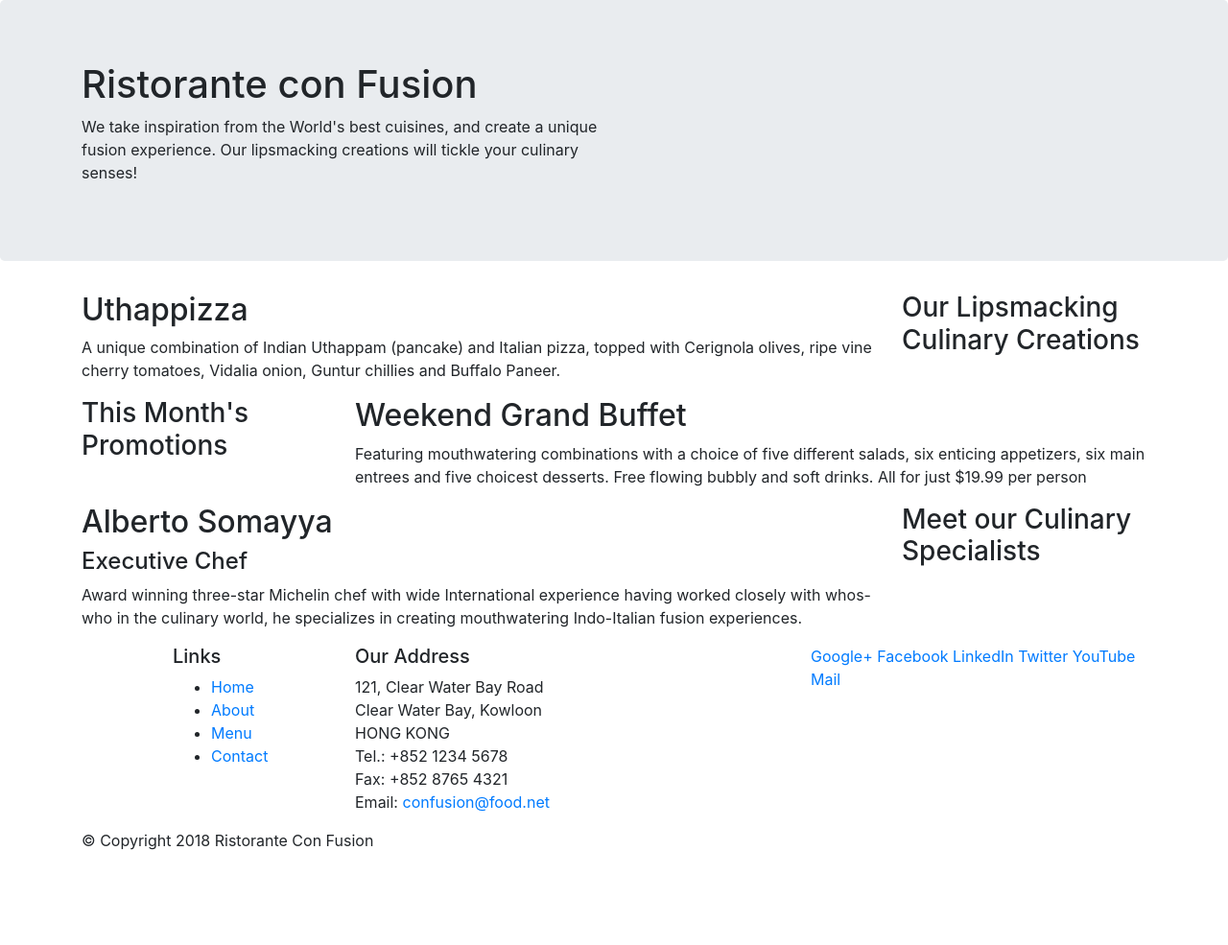
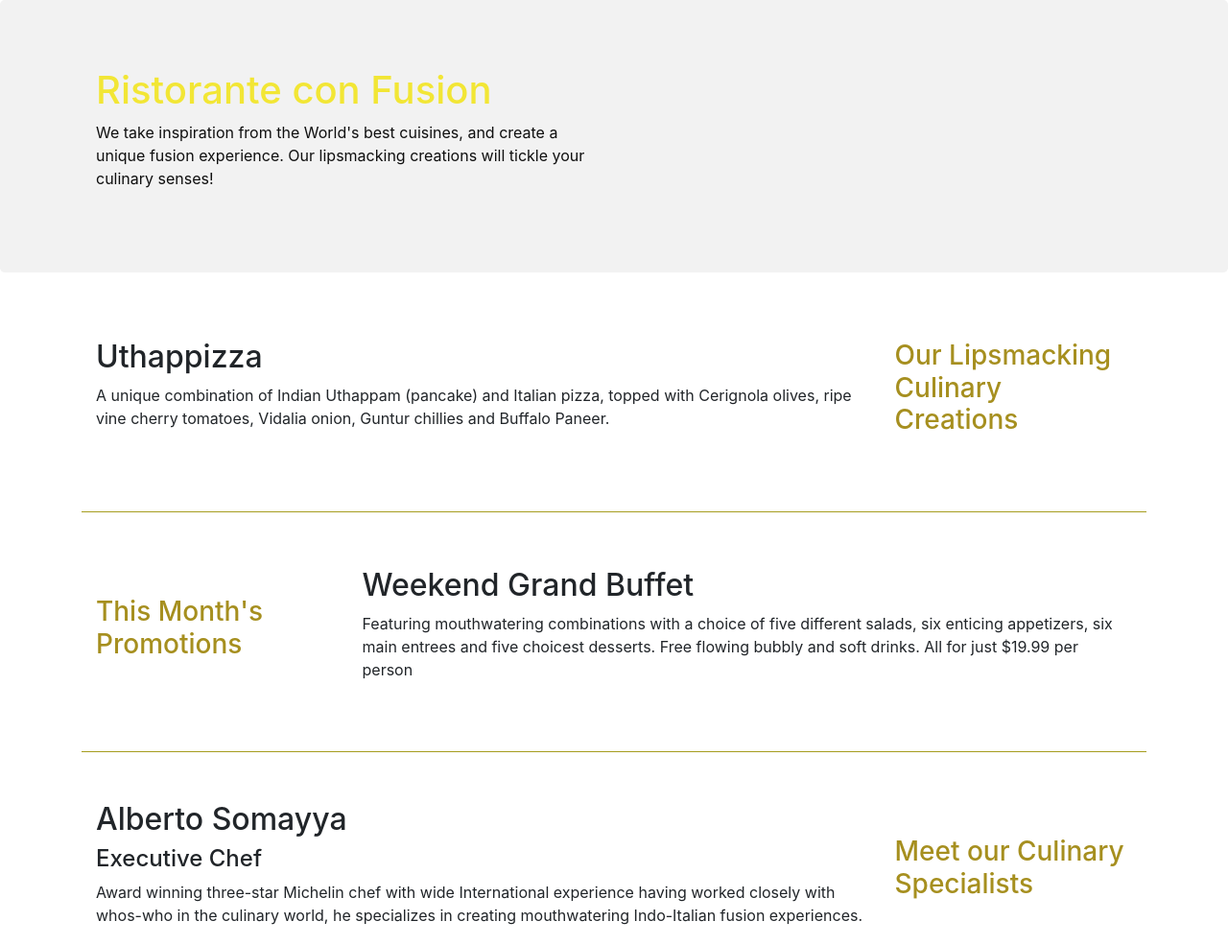
Before and after one commit to EndlessBox/Bootstrap_discovery, a website: page index.html in a window 1280 px wide. Shown: the top 985 px of the page at 96% size. Before the commit the page ends 904 px from the top, so only its background shows below. Drawn offline with nearby package versions, Linux system fonts and the light colour scheme.

Commit message:
styyyling

```diff
--- /dev/null
+++ b/css/styles.css
@@ -0,0 +1,47 @@
+.row-header {
+  margin: 0px auto;
+  padding: 0px auto;
+}
+
+.row-title-0 {
+  color: #a68f1f;
+}
+
+.row-title-1 {
+  color: #f2e635;
+}
+
+.row-title-2 {
+  color: #a69d1f;
+}
+
+.row-content {
+  margin: 0px auto;
+  padding: 50px 0px 50px 0px;
+  border-bottom: 1px ridge;
+  border-color: #a69d1f;
+  min-height: 250px;
+}
+
+.footer {
+  background-color: #f2f2f2;
+  margin: 0px auto;
+  padding: 20px 0px 20px 0px;
+}
+
+.jumbotron {
+  padding: 70px 30px 70px 30px;
+  margin: 0px auto;
+  background-color: #f2f2f2;
+  color: #0f0f0f;
+}
+
+.jumbotron-header {
+  color: #f2e635;
+}
+
+.address {
+  font-size: 80%;
+  margin: 0px;
+  color: #0f0f0f;
+}
--- a/index.html
+++ b/index.html
@@ -13,15 +13,16 @@
       rel="stylesheet"
       href="node_modules/bootstrap/dist/css/bootstrap.min.css"
     />
+    <link rel="stylesheet" href="css/styles.css" />
     <title>Ristorante Con Fusion</title>
   </head>
 
   <body>
     <header class="jumbotron">
       <div class="container">
-        <div class="row">
+        <div class="row row-header">
           <div class="col-12 col-sm-6">
-            <h1>Ristorante con Fusion</h1>
+            <h1 class="jumbotron-header">Ristorante con Fusion</h1>
             <p>
               We take inspiration from the World's best cuisines, and create a
               unique fusion experience. Our lipsmacking creations will tickle
@@ -34,9 +35,9 @@
     </header>
 
     <div class="container">
-      <div class="row">
+      <div class="row row-content align-items-center">
         <div class="col-12 col-sm-4 order-sm-last col-md-3">
-          <h3>Our Lipsmacking Culinary Creations</h3>
+          <h3 class="row-title-0">Our Lipsmacking Culinary Creations</h3>
         </div>
         <div class="col col-sm col-md order-sm-first">
           <h2>Uthappizza</h2>
@@ -48,9 +49,9 @@
         </div>
       </div>
 
-      <div class="row">
+      <div class="row row-content align-items-center">
         <div class="col-12 col-sm-4 col-md-3">
-          <h3>This Month's Promotions</h3>
+          <h3 class="row-title-0">This Month's Promotions</h3>
         </div>
         <div class="col col-sm col-md">
           <h2>Weekend Grand Buffet</h2>
@@ -63,9 +64,9 @@
         </div>
       </div>
 
-      <div class="row">
+      <div class="row row-content align-items-center">
         <div class="col-12 col-sm-4 order-sm-last col-md-3">
-          <h3>Meet our Culinary Specialists</h3>
+          <h3 class="row-title-0">Meet our Culinary Specialists</h3>
         </div>
         <div class="col col-sm col-md order-sm-first">
           <h2>Alberto Somayya</h2>
@@ -80,12 +81,12 @@
       </div>
     </div>
 
-    <footer>
+    <footer class="footer">
       <div class="container">
         <div class="row">
           <div class="col-4 offset-1 col-sm-2">
             <h5>Links</h5>
-            <ul>
+            <ul class="list-unstyled">
               <li><a href="#">Home</a></li>
               <li><a href="#">About</a></li>
               <li><a href="#">Menu</a></li>
@@ -94,7 +95,7 @@
           </div>
           <div class="col-7 col-sm-5">
             <h5>Our Address</h5>
-            <address>
+            <address class="address">
               121, Clear Water Bay Road<br />
               Clear Water Bay, Kowloon<br />
               HONG KONG<br />
@@ -103,8 +104,8 @@
               Email: <a href="mailto:confusion@food.net">confusion@food.net</a>
             </address>
           </div>
-          <div class="col-12 col-sm-4">
-            <div>
+          <div class="col-12 col-sm-4 align-self-center">
+            <div class="text-center">
               <a href="http://google.com/+">Google+</a>
               <a href="http://www.facebook.com/profile.php?id=">Facebook</a>
               <a href="http://www.linkedin.com/in/">LinkedIn</a>
@@ -114,7 +115,7 @@
             </div>
           </div>
         </div>
-        <div class="row">
+        <div class="row justify-content-center">
           <div class="col-auto">
             <p>© Copyright 2018 Ristorante Con Fusion</p>
           </div>
```
